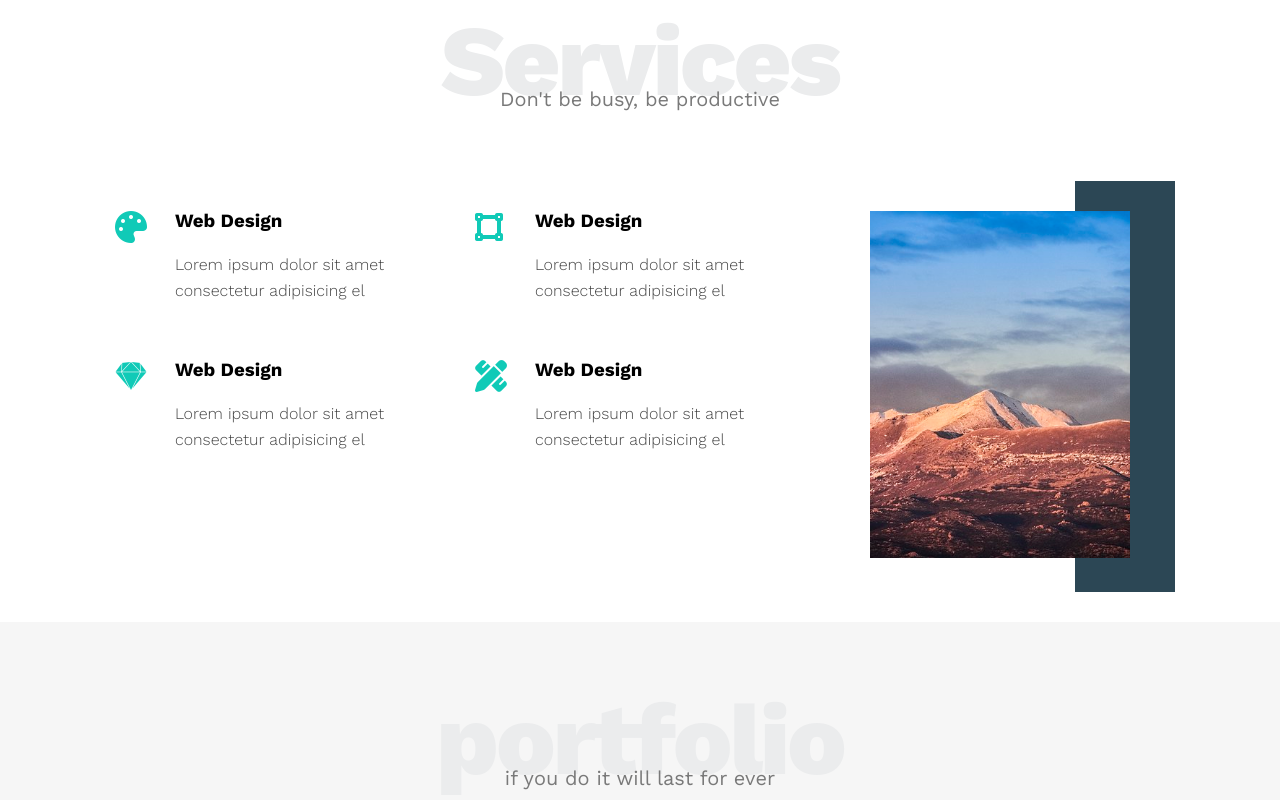
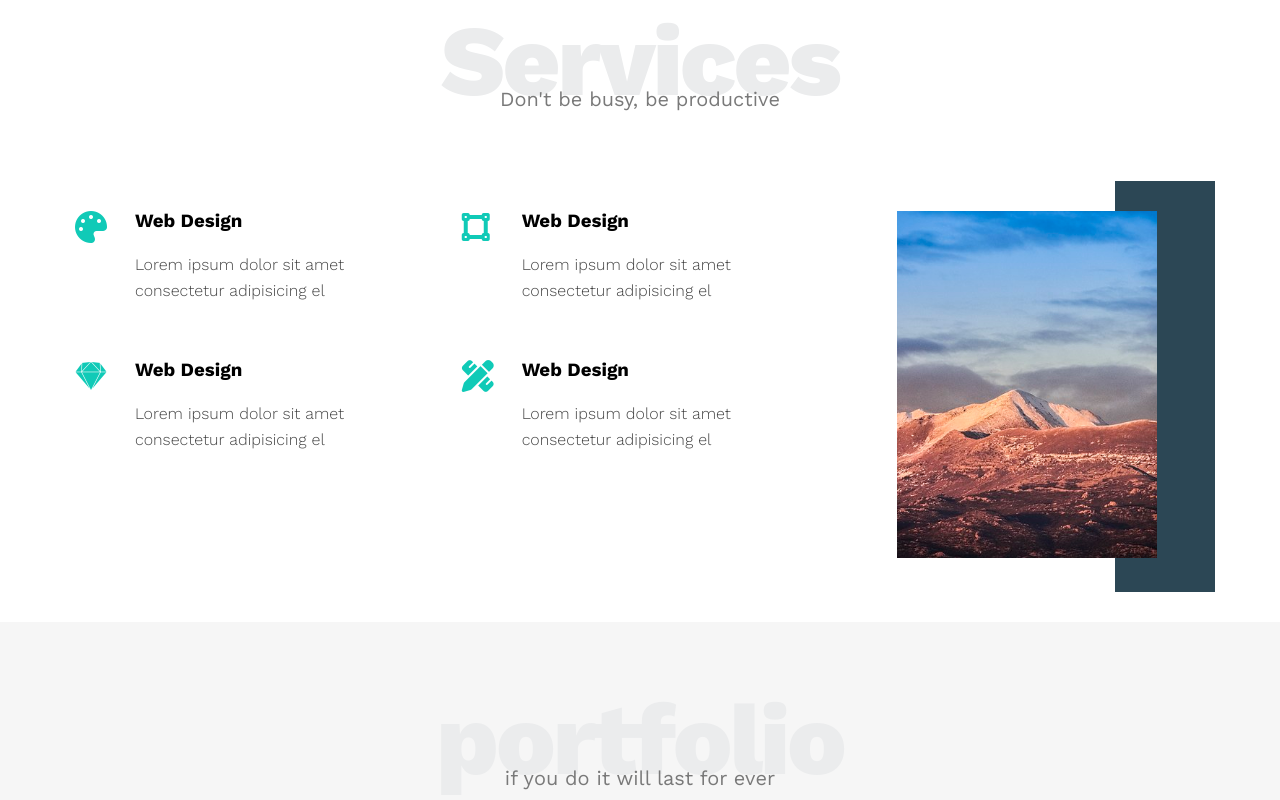
Before and after one commit to youssef600700/templet-one, a plain HTML site: page index.html in a window 1280 px wide. Shown: the part 1286-2086 px from the top of the page. Drawn offline with nearby package versions, Linux system fonts and the light colour scheme.

Commit message:
Update style.css

```diff
--- a/css/style.css
+++ b/css/style.css
@@ -239,11 +239,6 @@
     .services{
       padding-top: 60px;
       padding-bottom: 60px;
-    }
-
-    .services .container{
-      padding-left: 60px;
-      padding-right: 60px;
     }
 
     .services .services-content{
```
